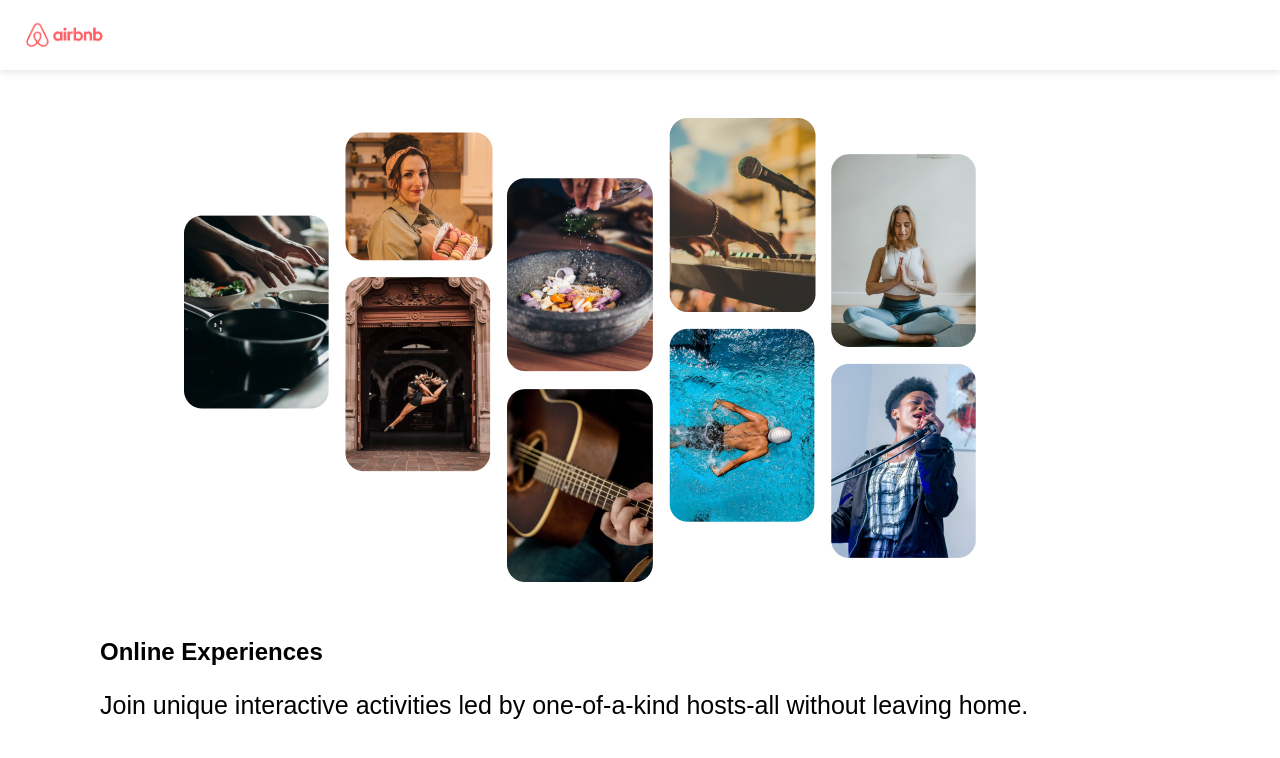
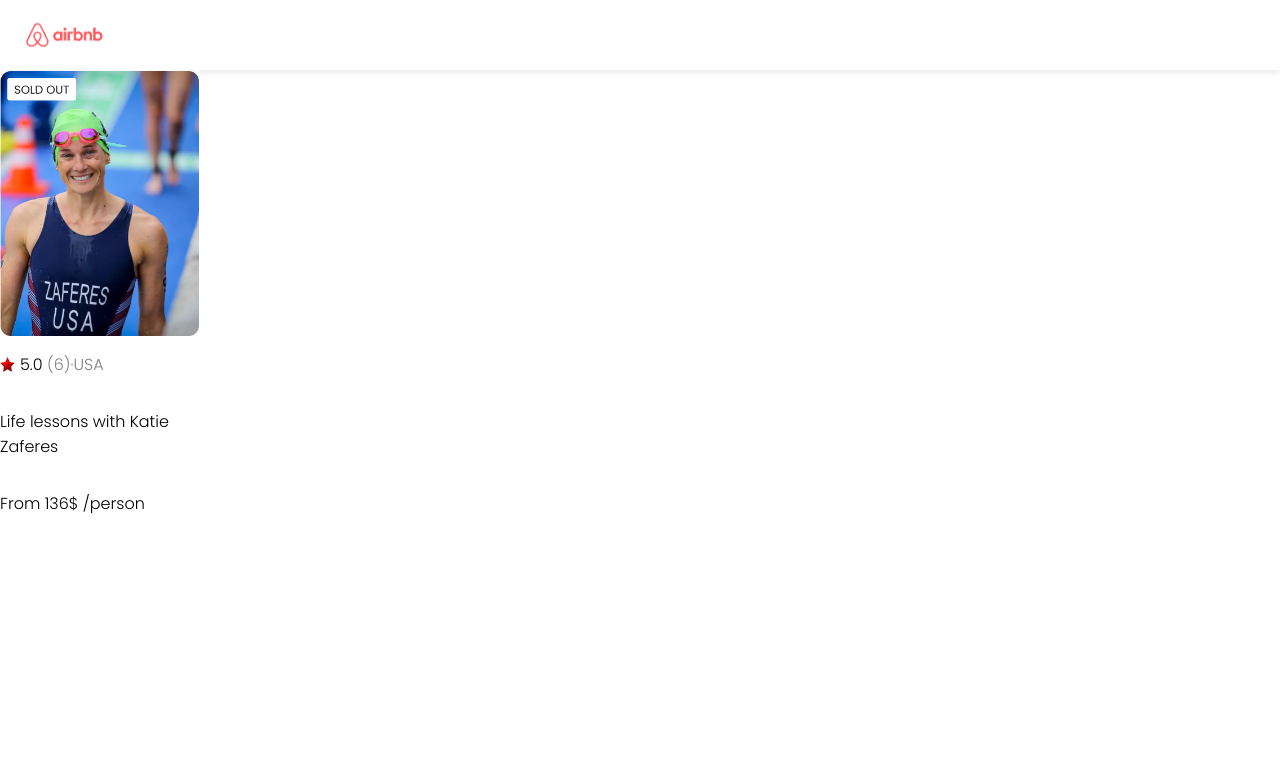
Before and after one commit to ktam512/react-projects, a React (Vite) app in the folder airbnb-experiences-clone/: page / in a window 1280 px wide. Shown: the top 758 px of the page. Built offline with nearby package versions, Linux system fonts and the light colour scheme.

Commit message:
Making 50% of a Card model in the Card section Will comeback to finish it later.

```diff
--- a/airbnb-experiences-clone/App.jsx
+++ b/airbnb-experiences-clone/App.jsx
@@ -1,13 +1,15 @@
 import React from "react"
 import Navbar from "./components/Navbar"
 import Hero from "./components/Hero"
+import Card from "./components/Card"
 
 
 export default function App() {
     return (
         <div>
             <Navbar/>
-            <Hero/>
+            {/* <Hero/> */}
+            <Card/>
         </div>
     )
 }
--- /dev/null
+++ b/airbnb-experiences-clone/components/Card.jsx
@@ -0,0 +1,36 @@
+import React from "react"
+
+/*
+Challenge: Build the Card component
+For now, hard-code in the data (like
+the rating, title, price, etc.)
+
+Notes:
+- Only render 1 instance (I already did this for you)
+- The star icon and photo (katie-zaferes.png) are in the images
+  folder for your use
+- Make sure to include:
+    - image
+    - star icon (star.png), rating, and review count
+    - title
+    - cost/person
+- The main purpose of this challenge is to show you where our limitations
+  currently are, so don't worry about the fact that you're hard-coding all
+  this data into the component.
+*/
+
+export default function Card() {
+    return (
+        <div className = "card">
+            <img src = "../images/katie-zaferes.png" className = "card--photo"></img>
+            <div className = "card--review">
+                <img src = "../images/red-star.png" className = "card--review_star"></img>
+                <p className = "card--review_text"> 5.0 <span>(6)·USA</span></p>
+            </div>
+            <p className = "card--description">Life lessons with Katie Zaferes</p>
+            <p className = "card--price"><span>From 136$ /</span>person</p>
+
+
+        </div>
+    )
+}
--- a/airbnb-experiences-clone/components/Hero.jsx
+++ b/airbnb-experiences-clone/components/Hero.jsx
@@ -2,7 +2,7 @@
 
 export default function Hero(){
     return (
-        <section>
+        <section className = "hero">
             <img src = "../images/photo-grid.png" className = "hero--image"/>
             <h1 className = "hero--title">Online Experiences</h1>
             <p className = "hero--text">Join unique interactive activities led by
--- a/airbnb-experiences-clone/style.css
+++ b/airbnb-experiences-clone/style.css
@@ -1,11 +1,13 @@
 * {
     box-sizing: border-box;
-    font-family: sans-serif;
+    font-family: 'Poppins',sans-serif;
 }
 
 body {
     margin: 0;
 }
+
+/* Navbar */
 
 nav {
     height:70px;
@@ -18,10 +20,40 @@
     max-width:100px;
 }
 
-section {
+/* Hero section */
+
+.hero {
     padding: 20px 20px 20px 100px;
 }
 
 .hero--text {
     font-size:25px;
+    margin-top:0px;
 }
+
+/* Card section */
+.card {
+    width:200px;
+    display:flex;
+    flex-direction: column;
+}
+.card--photo {
+    width:200px;
+}
+
+.card--review {
+    display:flex;
+    flex-direction: row;
+    justify-content: flex-start;
+    align-items: center;
+}
+
+.card--review_star {
+    max-height:20px;
+    max-width:20px;
+    padding-right:5px;
+}
+
+.card--review_text span {
+    color: gray;
+}
```
Also changed, not shown: airbnb-experiences-clone/images/katie-zaferes.png (added), airbnb-experiences-clone/images/red-star.png (added).
